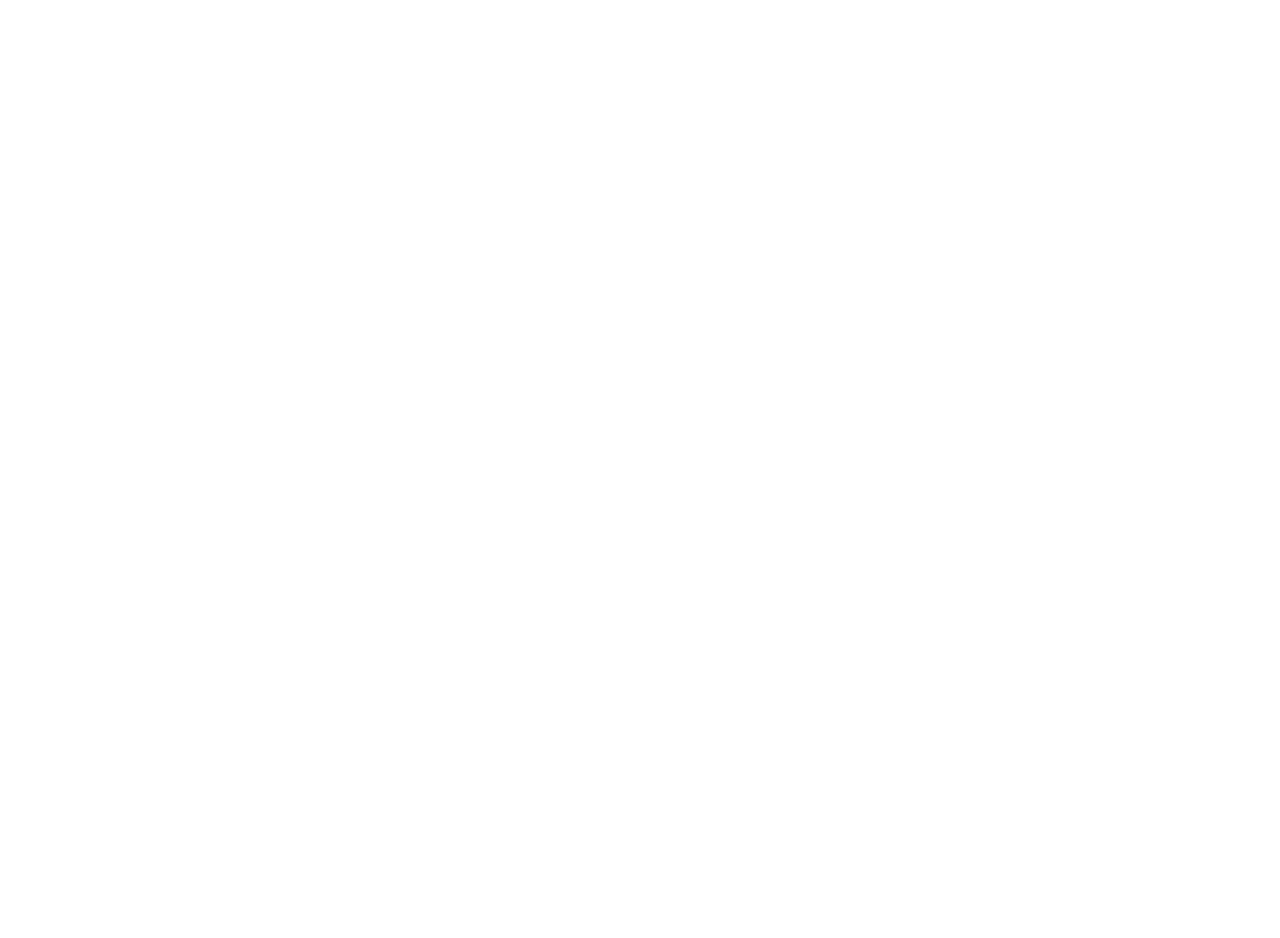
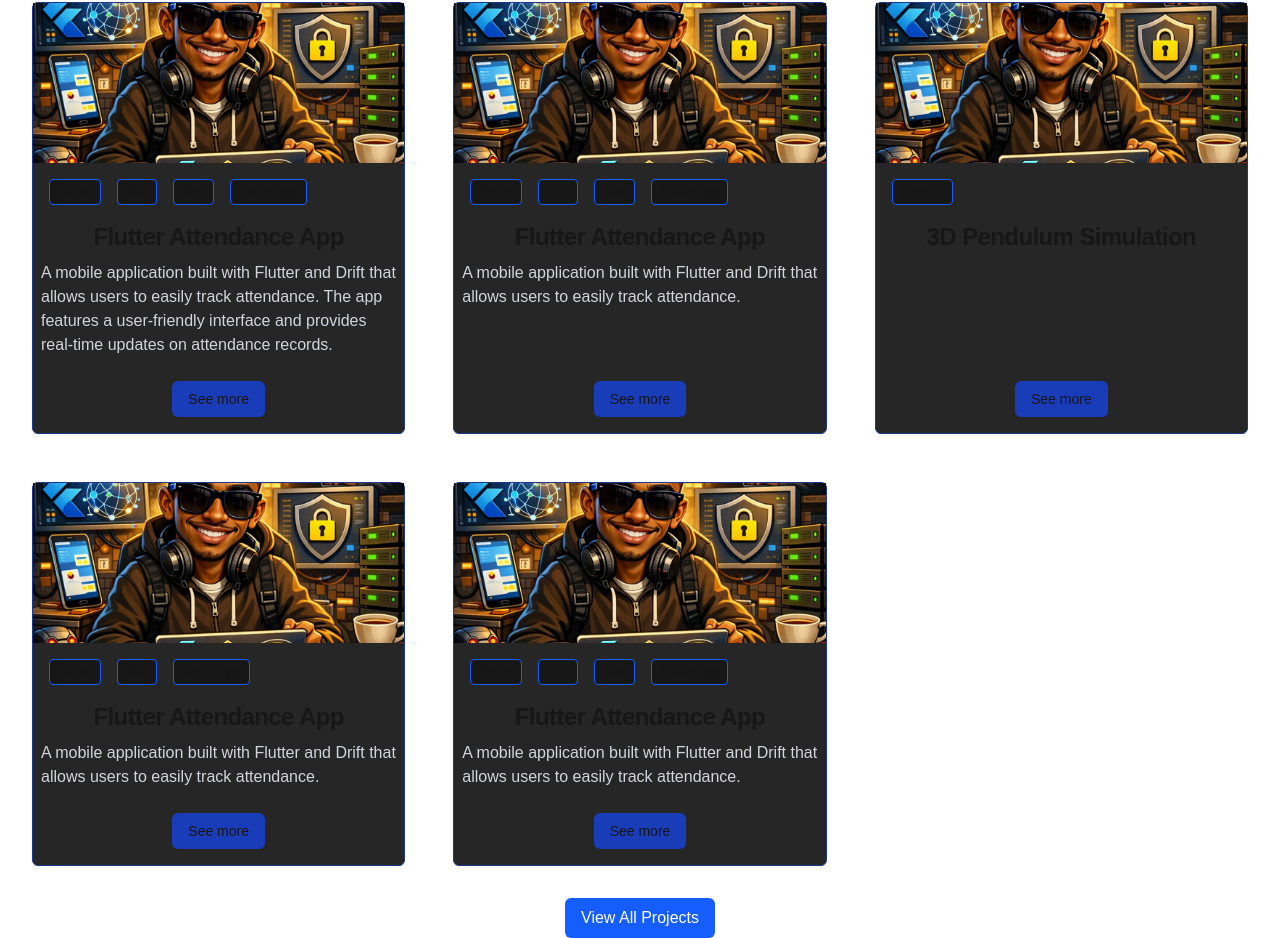
Before and after one commit to Dave-misgna/portfolio, a Next.js app: page / in a window 1280 px wide. Shown: the part 1694-2632 px from the top of the page. Before the commit the page ends 2400 px from the top, so only its background shows below. Built offline with nearby package versions, Linux system fonts and the light colour scheme.

Commit message:
adding projects page and updating other pages

```diff
--- /dev/null
+++ b/app/components/common/project_card.tsx
@@ -0,0 +1,57 @@
+import Link from "next/link";
+
+type ProjectCardProps = {
+  title: string;
+  image: string;
+  tag: string[];
+  link: string;
+  description?: string;
+};
+
+export default function ProjectCard(props: ProjectCardProps) {
+  const { title, image, tag , link, description } = props;
+  return (
+    <div className="bg-neutral-800 w-full max-w-sm border rounded-md shadow-xs h-full flex flex-col border-blue-900">
+        <div>
+            <img
+            className="rounded-t-base w-full h-40 object-cover"
+            src={image}
+            alt={title}
+            />
+        </div>
+
+        <div className="flex flex-wrap gap-4 p-4">
+            {tag.map((tag, index) => (
+            <span key={index}
+            className="inline-flex items-center border border-blue-600 bg-neutral-900 text-xs font-medium px-2 py-1 rounded-sm mr-2 mb-2"
+            >
+            {tag}
+            </span>
+            ))}
+
+        </div>
+
+        <div className="flex justify-center">
+          <h5 className="mt-3 mb-6 text-2xl font-semibold tracking-tight text-heading wrap-break-word" >
+            {title}
+          </h5>
+        </div>
+        <div className="p-2 wrap-break-word grow">
+            <p className="mb-4 text-gray-300 ">{description}</p>
+        </div>
+
+
+        <div className="flex justify-center p-4">
+            <Link href={link}
+            className="mt-auto inline-flex items-center px-4 py-2 text-sm font-medium
+             bg-blue-800 rounded-md hover:bg-blue-700 transition-colors duration-300 "
+            >
+            See more
+            </Link>
+
+        </div>
+
+
+    </div>
+  );
+}
--- a/app/components/pages/Introduction.tsx
+++ b/app/components/pages/Introduction.tsx
@@ -5,7 +5,7 @@
   return (
     <section
       id="intro"
-      className="min-h-screen flex items-center px-6 pt-24"
+      className="min-h-screen flex items-center px-6 pt-24 bg-neutral-900"
     >
       <div className="w-full h-full flex flex-col md:flex-row items-center justify-between gap-12 md:items-center">
 
--- a/app/components/pages/about.tsx
+++ b/app/components/pages/about.tsx
@@ -30,20 +30,22 @@
 
         </div>
       </div>
-      <div className="grid gap-12 md:grid-cols-3 sm:grid-cols-2 p-8">
-        <div className="flex items-center justify-center flex-col box-border size-64 rounded-md p-4 mt-12 bg-blue-800">
+
+        <div className="w-full grid justify-items-center md:grid-cols-3 sm:grid-cols-2 py-8">
+          <div className="flex items-center justify-center flex-col box-border size-64 rounded-md mt-12 bg-blue-800">
             <h1 className="text-6xl">2+</h1>
             <p className="text-2xl text-gray-300 leading-relaxed">Years Of Experience</p>
           </div>
-        <div className="flex items-center justify-center flex-col box-border size-64 rounded-md p-4 mt-12 bg-blue-900">
+          <div className="flex items-center justify-center flex-col box-border size-64 rounded-md mt-12 bg-blue-900">
             <h1 className="text-6xl">20+</h1>
             <p className="text-2xl text-gray-300 leading-relaxed">Projects Completed</p>
           </div>
-        <div className="flex items-center justify-center flex-col box-border size-64 rounded-md p-4 mt-12 bg-blue-800">
+          <div className="flex items-center justify-center flex-col box-border size-64 rounded-md mt-12 bg-blue-800">
             <h1 className="text-6xl">3+</h1>
             <p className="text-2xl text-gray-300 leading-relaxed">Happy Clients</p>
           </div>
         </div>
+
     </section>
   );
 }
--- a/app/components/pages/projects.tsx
+++ b/app/components/pages/projects.tsx
@@ -1,11 +1,66 @@
+import ProjectCard from "../common/project_card";
+export default function Projects(){
+    const projects = [
+    {
+      title: "Flutter Attendance App",
+      image: "/images/portfolio_image.jpg",
+      tag: ["Flutter", "Drift", "Dart", "Mobile App"],
+      description: "A mobile application built with Flutter and Drift that allows users to easily track attendance. The app features a user-friendly interface and provides real-time updates on attendance records.",
+      link: "#",
+    },
+    {
+      title: "Flutter Attendance App",
+      image: "/images/portfolio_image.jpg",
+      tag: ["Flutter", "Drift", "Dart", "Mobile App"],
+      link: "#",
+      description: "A mobile application built with Flutter and Drift that allows users to easily track attendance."
+    },
+    {
+      title: "3D Pendulum Simulation",
+      image: "/images/portfolio_image.jpg",
+      tag: ["Three.js"],
+      link: "#",
+    },
+    {
+      title: "Flutter Attendance App",
+      image: "/images/portfolio_image.jpg",
+      tag: ["Flutter", "Drift", "Mobile App"],
+      link: "#",
+      description: "A mobile application built with Flutter and Drift that allows users to easily track attendance."
+    },
+    {
+      title: "Flutter Attendance App",
+      image: "/images/portfolio_image.jpg",
+      tag: ["Flutter", "Drift", "Dart", "Mobile App"],
+      link: "#",
+      description: "A mobile application built with Flutter and Drift that allows users to easily track attendance."
+    },
 
-export default function Projects(){
+  ];
     return(
-        <section id="project" className="min-h-screen">
+        <section id="projects" className="min-h-screen">
             <div className="flex flex-col items-start">
                 <h1 className="text-4xl font-bold mb-6">Projects</h1>
                 <p className="text-start">Recent completed works</p>
             </div>
+
+            <div className="grid gap-12 md:grid-cols-3 sm:grid-cols-2 justify-items-center p-8 items-stretch">
+                {projects.map((project, index) => (
+                    <ProjectCard
+                    key={index}
+                    title={project.title}
+                    image={project.image}
+                    tag={project.tag}
+                    link={project.link}
+                    description={project.description}
+                    />
+                ))}
+            </div>
+            <div className="flex justify-center mt-8">
+                <button type="button" className="px-4 py-2 bg-blue-600 text-white rounded-md hover:bg-blue-700 transition-colors duration-200">
+                    View All Projects
+                </button>
+            </div>
         </section>
     );
 }
```
Lines whose indentation alone changed are shown as unchanged.
